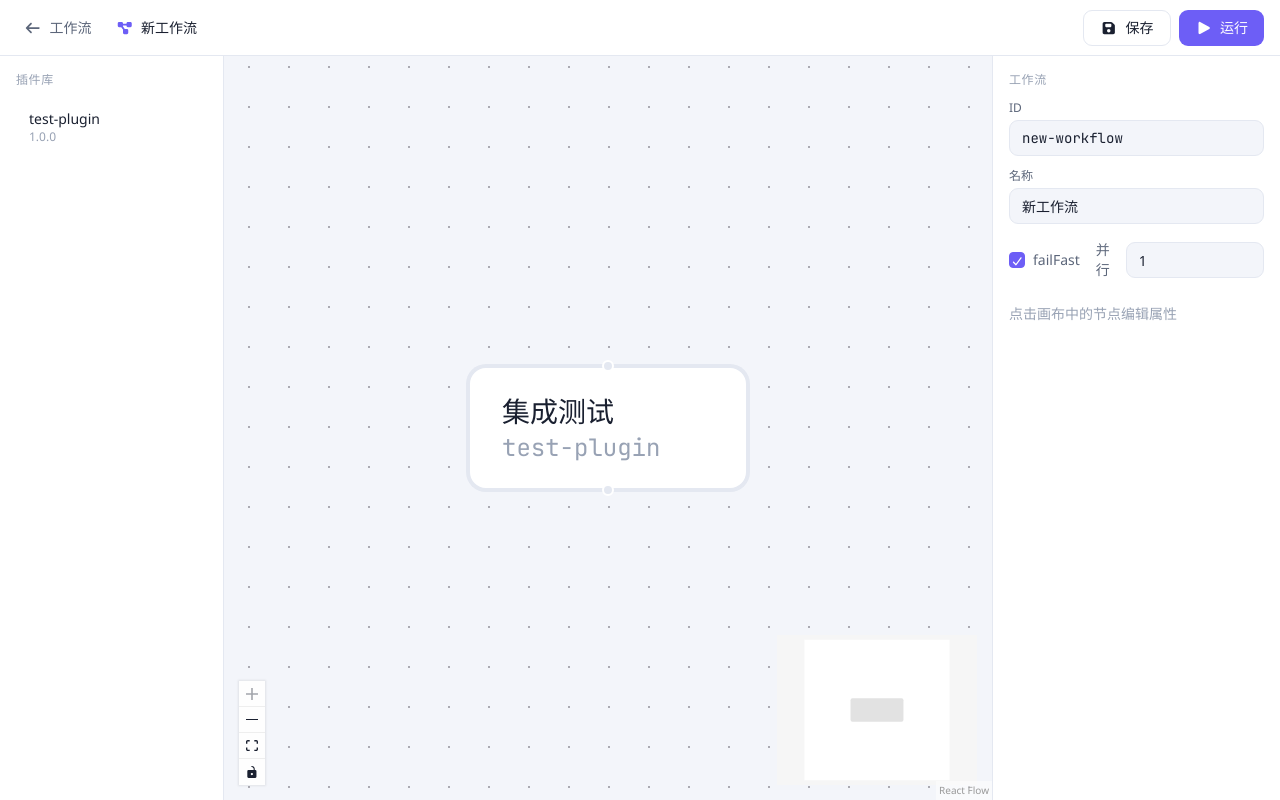
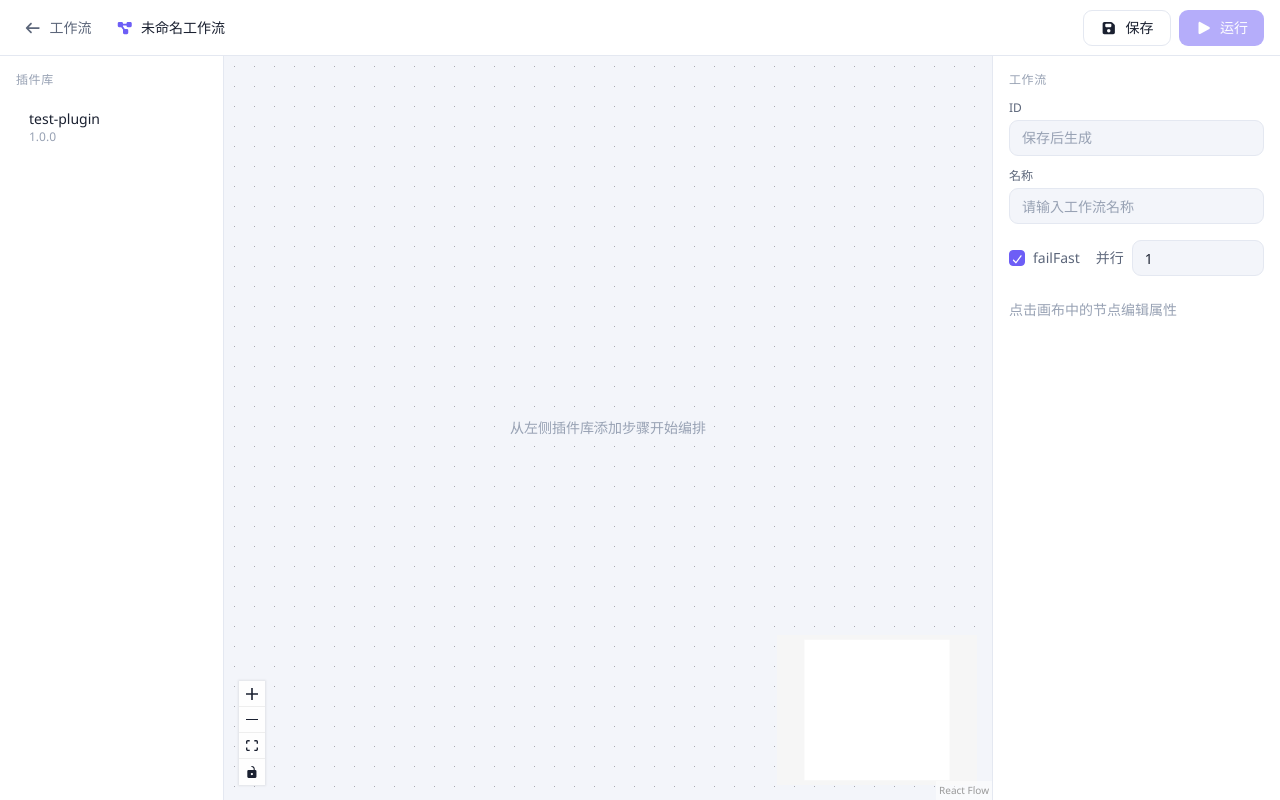
Before and after one commit to xumpxxhh/monai-devops, a React (Vite) app in the folder apps/web/: page /workflows/new in a window 1280 px wide. Built offline with nearby package versions, Linux system fonts and the light colour scheme.

Commit message:
refactor(web): API 层适配 WorkflowDraft 并重构工作流编辑器
runs.ts / workflows.ts 新增 WorkflowDraft 类型替代直接依赖
core-engine 的 WorkflowDefinition，编辑器全面适配 draft 模式：
步骤使用 clientRef 表达依赖、保存时由服务端规范化为正式 id。

```diff
--- a/apps/web/src/features/editor/WorkflowEditorPage.tsx
+++ b/apps/web/src/features/editor/WorkflowEditorPage.tsx
@@ -15,21 +15,26 @@ import {
   Position,
 } from '@xyflow/react';
 import '@xyflow/react/dist/style.css';
-import type { WorkflowDefinition, WorkflowStep } from '@monai-devops/core-engine';
+import type { WorkflowDefinition } from '@monai-devops/core-engine';
 import { FontAwesomeIcon } from '@fortawesome/react-fontawesome';
 import { faPlay, faSave } from '@fortawesome/free-solid-svg-icons';
-import { workflowsApi } from '../../shared/api/workflows';
+import { workflowsApi, type WorkflowDraft } from '../../shared/api/workflows';
 import { runsApi } from '../../shared/api/runs';
+import { ApiError } from '../../shared/api/http';
 import { pluginsApi } from '../../shared/api/misc';
 import type { PluginInfo } from '../../shared/types';
-import { validateDag, generateStepId } from './dag-utils';
+import { validateDag } from './dag-utils';
 import { FullscreenLayout } from '../../layouts/FullscreenLayout';
 import { Field, Input, Textarea, Select, Checkbox } from '../../shared/ui/form';
+import { toast } from 'sonner';
 
 interface StepNodeData {
   label: string;
   plugin: string;
-  status?: string;
+  clientRef: string;
+  stepId?: string;
+  config?: Record<string, unknown>;
+  priority?: number;
   [key: string]: unknown;
 }
 
@@ -46,66 +51,107 @@ function StepNode({ data }: { data: StepNodeData }) {
 
 const nodeTypes = { step: StepNode };
 
-function stepsToFlow(steps: WorkflowStep[]): { nodes: Node[]; edges: Edge[] } {
-  const nodes: Node[] = steps.map((step, i) => ({
+function createClientRef() {
+  return crypto.randomUUID();
+}
+
+function definitionToFlow(definition: WorkflowDefinition): {
+  nodes: Node<StepNodeData>[];
+  edges: Edge[];
+} {
+  const nodes: Node[] = definition.steps.map((step, i) => ({
     id: step.id,
     type: 'step',
     position: { x: 120 + (i % 3) * 200, y: 80 + Math.floor(i / 3) * 120 },
-    data: { label: step.name, plugin: step.plugin },
+    data: {
+      label: step.name,
+      plugin: step.plugin,
+      clientRef: step.id,
+      stepId: step.id,
+      config: step.config,
+      priority: step.priority,
+    } satisfies StepNodeData,
   }));
   const edges: Edge[] = [];
-  for (const step of steps) {
+  for (const step of definition.steps) {
     for (const dep of step.dependsOn ?? []) {
       edges.push({ id: `${dep}->${step.id}`, source: dep, target: step.id, animated: false });
     }
   }
-  return { nodes, edges };
+  return { nodes: nodes as Node<StepNodeData>[], edges };
 }
 
-function flowToSteps(nodes: Node[], edges: Edge[]): WorkflowStep[] {
-  const depsMap = new Map<string, string[]>();
-  for (const edge of edges) {
-    const list = depsMap.get(edge.target) ?? [];
-    list.push(edge.source);
-    depsMap.set(edge.target, list);
-  }
-  return nodes.map((node) => {
-    const extra = node.data as StepNodeData & {
-      config?: Record<string, unknown>;
-      priority?: number;
-    };
-    return {
-      id: node.id,
-      name: extra.label ?? node.id,
-      plugin: extra.plugin ?? 'test-plugin',
-      config: extra.config ?? { type: 'integration' },
-      dependsOn: depsMap.get(node.id) ?? [],
-      priority: extra.priority,
-    };
-  });
+function resolveNodeRef(node: Node<StepNodeData>): string {
+  const data = node.data;
+  return data.stepId ?? data.clientRef ?? node.id;
 }
 
-const DEFAULT_WORKFLOW: WorkflowDefinition = {
-  id: 'new-workflow',
-  name: '新工作流',
-  steps: [
-    {
-      id: 'step-1',
-      name: '集成测试',
-      plugin: 'test-plugin',
-      config: { type: 'integration' },
-      dependsOn: [],
-    },
-  ],
-};
+function buildDraft(
+  nodes: Node<StepNodeData>[],
+  edges: Edge[],
+  workflowName: string,
+  workflowId: string | null,
+  selectedNodeId: string | null,
+  configJson: string,
+): WorkflowDraft {
+  const nodeById = new Map(nodes.map((n) => [n.id, n]));
+
+  return {
+    ...(workflowId ? { id: workflowId } : {}),
+    name: workflowName,
+    steps: nodes.map((node) => {
+      const data = node.data;
+      let config = data.config ?? { type: 'integration' };
+      if (node.id === selectedNodeId) {
+        try {
+          config = JSON.parse(configJson) as Record<string, unknown>;
+        } catch {
+          // keep existing config when JSON invalid
+        }
+      }
+
+      const deps = edges
+        .filter((e) => e.target === node.id)
+        .map((e) => {
+          const source = nodeById.get(e.source);
+          return source ? resolveNodeRef(source) : e.source;
+        });
+
+      return {
+        clientRef: data.clientRef ?? node.id,
+        ...(data.stepId ? { id: data.stepId } : {}),
+        name: data.label,
+        plugin: data.plugin,
+        config,
+        dependsOn: deps,
+        priority: data.priority,
+      };
+    }),
+  };
+}
+
+function validateWorkflowName(name: string): string | undefined {
+  if (!name.trim()) {
+    return '工作流名称不能为空';
+  }
+  return undefined;
+}
+
+function dagStepsFromNodes(nodes: Node<StepNodeData>[], edges: Edge[]) {
+  return nodes.map((node) => ({
+    id: node.id,
+    dependsOn: edges.filter((e) => e.target === node.id).map((e) => e.source),
+  }));
+}
 
 export default function WorkflowEditorPage() {
   const { id } = useParams();
   const navigate = useNavigate();
   const isNew = !id || id === 'new';
 
-  const [workflowId, setWorkflowId] = useState('new-workflow');
-  const [workflowName, setWorkflowName] = useState('新工作流');
+  const [workflowId, setWorkflowId] = useState<string | null>(null);
+  const [workflowName, setWorkflowName] = useState('');
+  const [workflowNameError, setWorkflowNameError] = useState('');
   const [plugins, setPlugins] = useState<PluginInfo[]>([]);
   const [selectedNodeId, setSelectedNodeId] = useState<string | null>(null);
   const [configJson, setConfigJson] = useState('{"type":"integration"}');
@@ -115,15 +161,28 @@ export default function WorkflowEditorPage() {
   const [failFast, setFailFast] = useState(true);
   const [maxParallel, setMaxParallel] = useState(1);
 
-  const initial = useMemo(() => stepsToFlow(DEFAULT_WORKFLOW.steps), []);
-  const [nodes, setNodes, onNodesChange] = useNodesState(initial.nodes);
-  const [edges, setEdges, onEdgesChange] = useEdgesState(initial.edges);
+  const [nodes, setNodes, onNodesChange] = useNodesState<Node<StepNodeData>>([]);
+  const [edges, setEdges, onEdgesChange] = useEdgesState<Edge>([]);
+
+  const syncFlowFromDefinition = useCallback(
+    (definition: WorkflowDefinition) => {
+      const flow = definitionToFlow(definition);
+      setNodes(flow.nodes);
+      setEdges(flow.edges);
+      setWorkflowId(definition.id);
+      setWorkflowName(definition.name);
+    },
+    [setNodes, setEdges],
+  );
 
   useEffect(() => {
     pluginsApi
       .list()
       .then(setPlugins)
-      .catch(() => setPlugins([{ name: 'test-plugin', version: '1.0.0' }]));
+      .catch(() => {
+        toast.warning('加载插件列表失败，使用本地兜底数据');
+        setPlugins([{ name: 'test-plugin', version: '1.0.0' }]);
+      });
   }, []);
 
   useEffect(() => {
@@ -131,108 +190,111 @@ export default function WorkflowEditorPage() {
       workflowsApi
         .get(id)
         .then((record) => {
-          const wf = record.definition;
-          setWorkflowId(wf.id);
-          setWorkflowName(wf.name);
-          const flow = stepsToFlow(wf.steps);
-          setNodes(flow.nodes);
-          setEdges(flow.edges);
+          syncFlowFromDefinition(record.definition);
         })
-        .catch(() => {});
+        .catch((e) => {
+          toast.error(e instanceof Error ? e.message : '加载工作流失败');
+        });
     }
-  }, [id, isNew, setNodes, setEdges]);
+  }, [id, isNew, syncFlowFromDefinition]);
 
   const onConnect = useCallback(
     (connection: Connection) => setEdges((eds) => addEdge(connection, eds)),
     [setEdges],
   );
 
-  const steps = useMemo(() => flowToSteps(nodes, edges), [nodes, edges]);
-  const dagValidation = useMemo(() => validateDag(steps), [steps]);
+  const dagValidation = useMemo(() => validateDag(dagStepsFromNodes(nodes, edges)), [nodes, edges]);
   const validationErrors = dagValidation.errors;
 
-  const selectedStep = selectedNodeId ? steps.find((s) => s.id === selectedNodeId) : null;
+  const selectedNode = selectedNodeId ? nodes.find((n) => n.id === selectedNodeId) : null;
+  const selectedStepId = selectedNode?.data.stepId;
 
   const selectNode = (nodeId: string) => {
     setSelectedNodeId(nodeId);
-    const step = steps.find((s) => s.id === nodeId);
-    if (step) {
-      setConfigJson(JSON.stringify(step.config ?? {}, null, 2));
+    const node = nodes.find((n) => n.id === nodeId);
+    if (node) {
+      const config = (node.data as StepNodeData).config ?? { type: 'integration' };
+      setConfigJson(JSON.stringify(config, null, 2));
       setConfigError('');
     }
   };
 
   const addStep = (plugin: string) => {
-    const ids = nodes.map((n) => n.id);
-    const newId = generateStepId(ids);
-    const newNode: Node = {
-      id: newId,
+    const clientRef = createClientRef();
+    const newNode: Node<StepNodeData> = {
+      id: clientRef,
       type: 'step',
       position: { x: 120 + nodes.length * 40, y: 200 },
-      data: { label: `步骤 ${nodes.length + 1}`, plugin, config: { type: 'integration' } },
+      data: {
+        label: `步骤 ${nodes.length + 1}`,
+        plugin,
+        clientRef,
+        config: { type: 'integration' },
+      },
     };
     setNodes((nds) => [...nds, newNode]);
-    setSelectedNodeId(newId);
+    setSelectedNodeId(clientRef);
     setConfigJson(JSON.stringify({ type: 'integration' }, null, 2));
     setConfigError('');
   };
 
-  const updateSelected = (patch: Partial<WorkflowStep>) => {
+  const updateSelected = (
+    patch: Partial<Pick<StepNodeData, 'label' | 'plugin' | 'config' | 'priority'>>,
+  ) => {
     if (!selectedNodeId) return;
     setNodes((nds) =>
       nds.map((n) =>
         n.id === selectedNodeId
           ? {
               ...n,
-              id: patch.id ?? n.id,
               data: {
                 ...n.data,
-                label: patch.name ?? (n.data as StepNodeData).label,
-                plugin: patch.plugin ?? (n.data as StepNodeData).plugin,
-                config: patch.config ?? (n.data as StepNodeData).config,
+                label: patch.label ?? n.data.label,
+                plugin: patch.plugin ?? n.data.plugin,
+                config: patch.config ?? n.data.config,
                 priority: patch.priority,
               },
             }
           : n,
       ),
     );
-    if (patch.id && patch.id !== selectedNodeId) {
-      setEdges((eds) =>
-        eds.map((e) => ({
-          ...e,
-          source: e.source === selectedNodeId ? patch.id! : e.source,
-          target: e.target === selectedNodeId ? patch.id! : e.target,
-          id: e.id.replace(selectedNodeId, patch.id!),
-        })),
-      );
-      setSelectedNodeId(patch.id);
-    }
   };
 
-  const buildWorkflow = (): WorkflowDefinition => ({
-    id: workflowId,
-    name: workflowName,
-    steps: flowToSteps(nodes, edges).map((s) => {
-      if (s.id === selectedNodeId) {
-        try {
-          return { ...s, config: JSON.parse(configJson) as Record<string, unknown> };
-        } catch {
-          return s;
-        }
-      }
-      return s;
-    }),
-  });
+  const buildCurrentDraft = () =>
+    buildDraft(nodes, edges, workflowName, workflowId, selectedNodeId, configJson);
+
+  const isWorkflowNameValid = !validateWorkflowName(workflowName);
 
   const handleSave = async () => {
+    const nameError = validateWorkflowName(workflowName);
+    if (nameError) {
+      toast.warning(nameError);
+      return;
+    }
+    if (nodes.length === 0) {
+      toast.warning('请至少添加一个步骤');
+      return;
+    }
+    setWorkflowNameError('');
+
     setSaving(true);
     try {
-      const wf = buildWorkflow();
+      const draft = buildCurrentDraft();
       if (isNew) {
-        const created = await workflowsApi.create(wf);
+        const created = await workflowsApi.create(draft);
+        syncFlowFromDefinition(created.definition);
+        toast.success('工作流已保存');
         navigate(`/workflows/${created.id}/edit`, { replace: true });
+      } else if (workflowId) {
+        const updated = await workflowsApi.update(workflowId, draft);
+        syncFlowFromDefinition(updated.definition);
+        toast.success('工作流已保存');
+      }
+    } catch (error) {
+      if (error instanceof ApiError && error.status === 409) {
+        setWorkflowNameError(error.message);
       } else {
-        await workflowsApi.update(workflowId, wf);
+        toast.error(error instanceof Error ? error.message : '保存工作流失败');
       }
     } finally {
       setSaving(false);
@@ -240,12 +302,19 @@ export default function WorkflowEditorPage() {
   };
 
   const handleRun = async () => {
-    if (!dagValidation.valid) return;
+    const nameError = validateWorkflowName(workflowName);
+    if (nameError) {
+      setWorkflowNameError(nameError);
+      return;
+    }
+    if (!dagValidation.valid || nodes.length === 0) return;
     setRunning(true);
     try {
-      const wf = buildWorkflow();
-      const { runId } = await runsApi.submit(wf, { traceId: `web-${Date.now()}` });
+      const draft = buildCurrentDraft();
+      const { runId } = await runsApi.submit(draft, { traceId: `web-${Date.now()}` });
       navigate(`/runs/${runId}`);
+    } catch (e) {
+      toast.error(e instanceof Error ? e.message : '运行工作流失败');
     } finally {
       setRunning(false);
     }
@@ -265,7 +334,7 @@ export default function WorkflowEditorPage() {
       <button
         type="button"
         onClick={handleRun}
-        disabled={!dagValidation.valid || running}
+        disabled={!dagValidation.valid || running || nodes.length === 0 || !isWorkflowNameValid}
         title={validationErrors.join('; ') || undefined}
         className="inline-flex items-center gap-2 h-9 px-4 rounded-ctrl bg-brand text-white text-sm font-medium hover:bg-brand-hover disabled:opacity-50"
       >
@@ -276,7 +345,12 @@ export default function WorkflowEditorPage() {
   );
 
   return (
-    <FullscreenLayout backTo="/workflows" backLabel="工作流" title={workflowName} actions={actions}>
+    <FullscreenLayout
+      backTo="/workflows"
+      backLabel="工作流"
+      title={workflowName.trim() || '未命名工作流'}
+      actions={actions}
+    >
       <div className="flex h-full">
         <aside className="w-56 shrink-0 border-r border-line bg-surface p-4 overflow-auto">
           <h3 className="text-xs font-medium text-faint uppercase tracking-wider mb-3">插件库</h3>
@@ -310,6 +384,11 @@ export default function WorkflowEditorPage() {
             <Controls />
             <MiniMap />
           </ReactFlow>
+          {nodes.length === 0 && (
+            <div className="absolute inset-0 flex items-center justify-center pointer-events-none">
+              <p className="text-sm text-faint">从左侧插件库添加步骤开始编排</p>
+            </div>
+          )}
           {validationErrors.length > 0 && (
             <div className="absolute bottom-4 left-4 right-4 bg-failed/10 border border-failed/30 text-failed text-sm px-4 py-2 rounded-ctrl">
               {validationErrors.join(' · ')}
@@ -323,15 +402,27 @@ export default function WorkflowEditorPage() {
             <Input
               id="workflow-id"
               mono
-              value={workflowId}
-              onChange={(e) => setWorkflowId(e.target.value)}
+              readOnly
+              value={workflowId ?? ''}
+              placeholder="保存后生成"
             />
           </Field>
-          <Field label="名称" htmlFor="workflow-name" className="mb-4">
+          <Field
+            label="名称"
+            htmlFor="workflow-name"
+            className="mb-4"
+            error={workflowNameError || undefined}
+          >
             <Input
               id="workflow-name"
               value={workflowName}
-              onChange={(e) => setWorkflowName(e.target.value)}
+              placeholder="请输入工作流名称"
+              onChange={(e) => {
+                setWorkflowName(e.target.value);
+                if (workflowNameError) {
+                  setWorkflowNameError(validateWorkflowName(e.target.value) ?? '');
+                }
+              }}
             />
           </Field>
 
@@ -342,7 +433,7 @@ export default function WorkflowEditorPage() {
               onCheckedChange={setFailFast}
               label="failFast"
             />
-            <label className="flex items-center gap-2 text-muted">
+            <label className="flex items-center gap-2 text-muted whitespace-nowrap">
               并行
               <Input
                 type="number"
@@ -354,7 +445,7 @@ export default function WorkflowEditorPage() {
             </label>
           </div>
 
-          {selectedStep ? (
+          {selectedNode ? (
             <>
               <h3 className="text-xs font-medium text-faint uppercase tracking-wider mb-3 mt-6">
                 步骤属性
@@ -363,21 +454,22 @@ export default function WorkflowEditorPage() {
                 <Input
                   id="step-id"
                   mono
-                  value={selectedStep.id}
-                  onChange={(e) => updateSelected({ id: e.target.value })}
+                  readOnly
+                  value={selectedStepId ?? ''}
+                  placeholder="保存后生成"
                 />
               </Field>
               <Field label="名称" htmlFor="step-name">
                 <Input
                   id="step-name"
-                  value={selectedStep.name}
-                  onChange={(e) => updateSelected({ name: e.target.value })}
+                  value={selectedNode.data.label}
+                  onChange={(e) => updateSelected({ label: e.target.value })}
                 />
               </Field>
               <Field label="插件" htmlFor="step-plugin">
                 <Select
                   id="step-plugin"
-                  value={selectedStep.plugin}
+                  value={selectedNode.data.plugin}
                   onValueChange={(plugin) => updateSelected({ plugin })}
                   options={plugins.map((p) => ({ value: p.name, label: p.name }))}
                 />
--- a/apps/web/src/shared/api/runs.ts
+++ b/apps/web/src/shared/api/runs.ts
@@ -1,4 +1,4 @@
-import type { WorkflowDefinition } from '@monai-devops/core-engine';
+import type { WorkflowDraft } from './workflows';
 import { apiDelete, apiGet, apiPost } from './http';
 import type { PaginatedResponse, RunRecord, SerializedWorkflowLifecycleEvent } from '../types';
 
@@ -15,7 +15,7 @@ export const runsApi = {
   get(runId: string) {
     return apiGet<RunRecord>(`/runs/${runId}`);
   },
-  submit(workflow: WorkflowDefinition, options?: { priority?: number; traceId?: string }) {
+  submit(workflow: WorkflowDraft, options?: { priority?: number; traceId?: string }) {
     return apiPost<{ runId: string; status: string }>('/runs', { workflow, ...options });
   },
   getEvents(runId: string) {
--- a/apps/web/src/shared/api/workflows.ts
+++ b/apps/web/src/shared/api/workflows.ts
@@ -1,6 +1,17 @@
-import type { WorkflowDefinition } from '@monai-devops/core-engine';
+import type { WorkflowStep } from '@monai-devops/core-engine';
 import { apiDelete, apiGet, apiPost, apiPut } from './http';
 import type { PaginatedResponse, WorkflowRecord } from '../types';
+
+export type WorkflowDraftStep = Omit<WorkflowStep, 'id'> & {
+  id?: string;
+  clientRef?: string;
+};
+
+export type WorkflowDraft = {
+  id?: string;
+  name: string;
+  steps: WorkflowDraftStep[];
+};
 
 export const workflowsApi = {
   list(params?: { search?: string; page?: number; pageSize?: number }) {
@@ -9,17 +20,17 @@ export const workflowsApi = {
   get(id: string) {
     return apiGet<WorkflowRecord>(`/workflows/${id}`);
   },
-  create(definition: WorkflowDefinition) {
-    return apiPost<WorkflowRecord>('/workflows', definition);
+  create(draft: WorkflowDraft) {
+    return apiPost<WorkflowRecord>('/workflows', draft);
   },
-  update(id: string, definition: WorkflowDefinition) {
-    return apiPut<WorkflowRecord>(`/workflows/${id}`, definition);
+  update(id: string, draft: WorkflowDraft) {
+    return apiPut<WorkflowRecord>(`/workflows/${id}`, draft);
   },
   remove(id: string) {
     return apiDelete<{ id: string; deleted: boolean }>(`/workflows/${id}`);
   },
-  validate(definition: WorkflowDefinition) {
-    return apiPost<{ valid: boolean }>('/workflows/validate', definition);
+  validate(draft: WorkflowDraft) {
+    return apiPost<{ valid: boolean }>('/workflows/validate', draft);
   },
   run(
     id: string,
```
Also changed, not shown: apps/web/src/features/editor/dag-utils.ts (+1 -11 lines).
